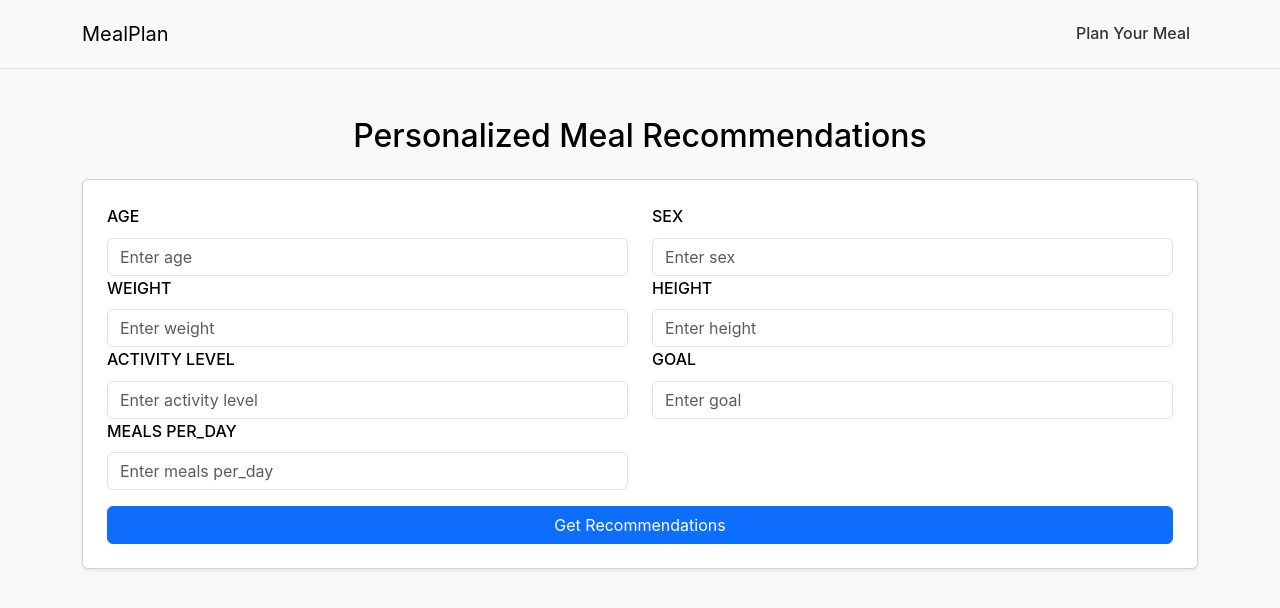
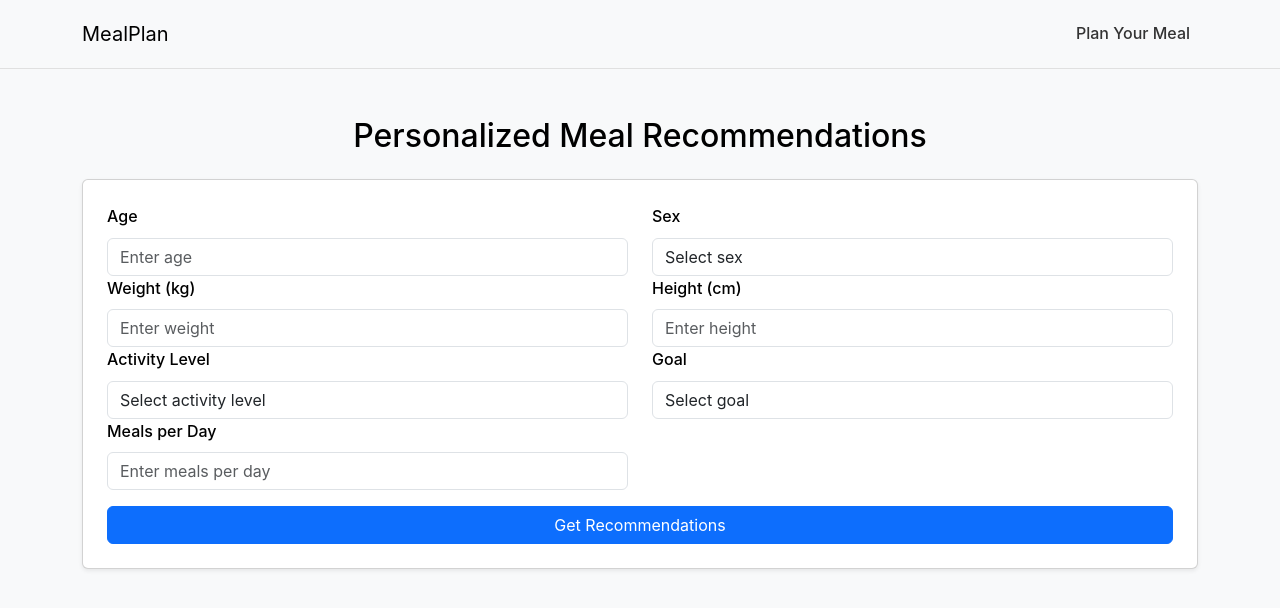
Before and after one commit to aryanmsr/MealPlan, a React (Create React App) app in the folder frontend/: page /recommender in a window 1280 px wide. Shown: the top 608 px of the page. Built offline with nearby package versions, Linux system fonts and the light colour scheme.

Commit message:
ui bug fixes

```diff
--- a/frontend/src/MealRecommendation.js
+++ b/frontend/src/MealRecommendation.js
@@ -31,8 +31,14 @@ function MealRecommendation() {
             },
             body: JSON.stringify(userPreferences),
         });
+
+        if (response.ok) {
             const data = await response.json();
-        setRecommendations(data);
+            console.log("Backend Response:", data);  // For debugging
+            setRecommendations(data);  // Update state with response data
+        } else {
+            console.error("Failed to fetch recommendations");
+        }
     };
 
     return (
@@ -41,23 +47,104 @@ function MealRecommendation() {
             <div className="card p-4 shadow-sm">
                 <form onSubmit={handleSubmit}>
                     <div className="row">
-                        {Object.keys(userPreferences).map((key) => (
-                            <div className="form-group col-md-6" key={key}>
-                                <label className="form-label" style={{ fontWeight: '500', color: 'black' }}>{key.replace('_', ' ').toUpperCase()}</label>
+                        {/* Input fields for user preferences */}
+                        <div className="form-group col-md-6">
+                            <label className="form-label" style={{ fontWeight: '500', color: 'black' }}>Age</label>
                             <input
                                 className="form-control"
-                                    name={key}
-                                    value={userPreferences[key]}
+                                name="age"
+                                type="number"
+                                value={userPreferences.age}
                                 onChange={handleChange}
-                                    placeholder={`Enter ${key.replace('_', ' ')}`}
+                                placeholder="Enter age"
                             />
                         </div>
-                        ))}
+                        <div className="form-group col-md-6">
+                            <label className="form-label" style={{ fontWeight: '500', color: 'black' }}>Sex</label>
+                            <select
+                                className="form-control"
+                                name="sex"
+                                value={userPreferences.sex}
+                                onChange={handleChange}
+                            >
+                                <option value="">Select sex</option>
+                                <option value="male">Male</option>
+                                <option value="female">Female</option>
+                            </select>
+                        </div>
+                        <div className="form-group col-md-6">
+                            <label className="form-label" style={{ fontWeight: '500', color: 'black' }}>Weight (kg)</label>
+                            <input
+                                className="form-control"
+                                name="weight"
+                                type="number"
+                                value={userPreferences.weight}
+                                onChange={handleChange}
+                                placeholder="Enter weight"
+                            />
+                        </div>
+                        <div className="form-group col-md-6">
+                            <label className="form-label" style={{ fontWeight: '500', color: 'black' }}>Height (cm)</label>
+                            <input
+                                className="form-control"
+                                name="height"
+                                type="number"
+                                value={userPreferences.height}
+                                onChange={handleChange}
+                                placeholder="Enter height"
+                            />
+                        </div>
+                        <div className="form-group col-md-6">
+                            <label className="form-label" style={{ fontWeight: '500', color: 'black' }}>Activity Level</label>
+                            <select
+                                className="form-control"
+                                name="activity_level"
+                                value={userPreferences.activity_level}
+                                onChange={handleChange}
+                            >
+                                <option value="">Select activity level</option>
+                                <option value="sedentary">Sedentary</option>
+                                <option value="lightly active">Lightly Active</option>
+                                <option value="moderately active">Moderately Active</option>
+                                <option value="very active">Very Active</option>
+                                <option value="extra active">Extra Active</option>
+                            </select>
+                        </div>
+                        <div className="form-group col-md-6">
+                            <label className="form-label" style={{ fontWeight: '500', color: 'black' }}>Goal</label>
+                            <select
+                                className="form-control"
+                                name="goal"
+                                value={userPreferences.goal}
+                                onChange={handleChange}
+                            >
+                                <option value="">Select goal</option>
+                                <option value="light weight loss">Light Weight Loss</option>
+                                <option value="moderate weight loss">Moderate Weight Loss</option>
+                                <option value="extreme weight loss">Extreme Weight Loss</option>
+                                <option value="light muscle gain">Light Muscle Gain</option>
+                                <option value="moderate muscle gain">Moderate Muscle Gain</option>
+                                <option value="extreme muscle gain">Extreme Muscle Gain</option>
+                                <option value="maintain weight">Maintain Weight</option>
+                            </select>
+                        </div>
+                        <div className="form-group col-md-6">
+                            <label className="form-label" style={{ fontWeight: '500', color: 'black' }}>Meals per Day</label>
+                            <input
+                                className="form-control"
+                                name="meals_per_day"
+                                type="number"
+                                value={userPreferences.meals_per_day}
+                                onChange={handleChange}
+                                placeholder="Enter meals per day"
+                            />
+                        </div>
                     </div>
                     <button type="submit" className="btn btn-primary w-100 mt-3">Get Recommendations</button>
                 </form>
             </div>
 
+            {/* Display recommendations */}
             {Object.keys(recommendations).length > 0 && (
                 <div className="mt-5">
                     <h3 style={{ fontWeight: '600', color: 'black' }}>Meal Recommendations</h3>
```
Also changed, not shown: 1 other file (tests, documents, lock files or other folders). Lines whose indentation alone changed are shown as unchanged.
